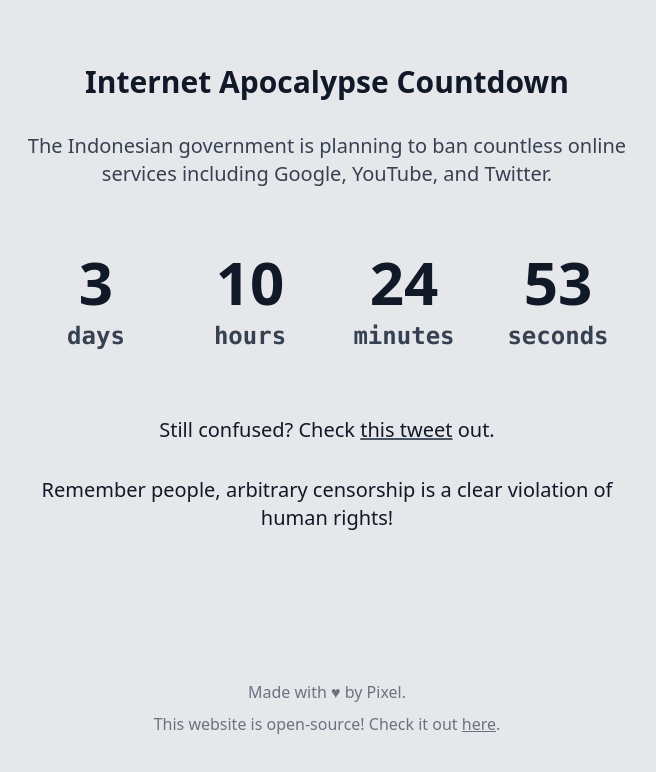
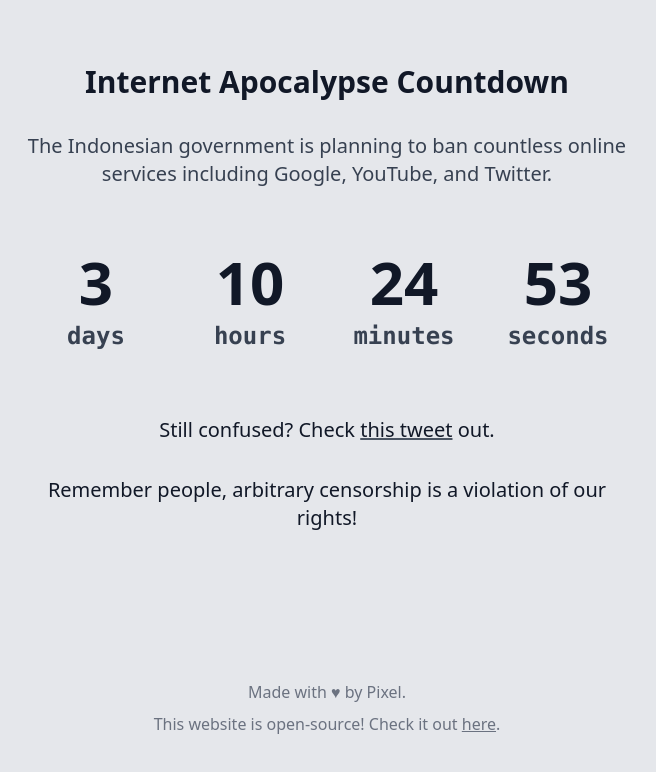
Before and after one commit to pnxl/kominf-uck, a React (Create React App) app: page / in a window 1280 px wide. Shown: the top 772 px of the page, without its empty margins (313-969 px from the left). Built offline with nearby package versions, Linux system fonts and the light colour scheme.

Commit message:
change bottom text

```diff
--- a/src/App.jsx
+++ b/src/App.jsx
@@ -72,8 +72,8 @@ export default function App() {
               out.
             </p>
             <h2 className="text-center text-xl font-medium">
-              Remember people, arbitrary censorship is a clear violation of
-              human rights!
+              Remember people, arbitrary censorship is a violation of our
+              rights!
             </h2>
           </div>
         </div>
```
